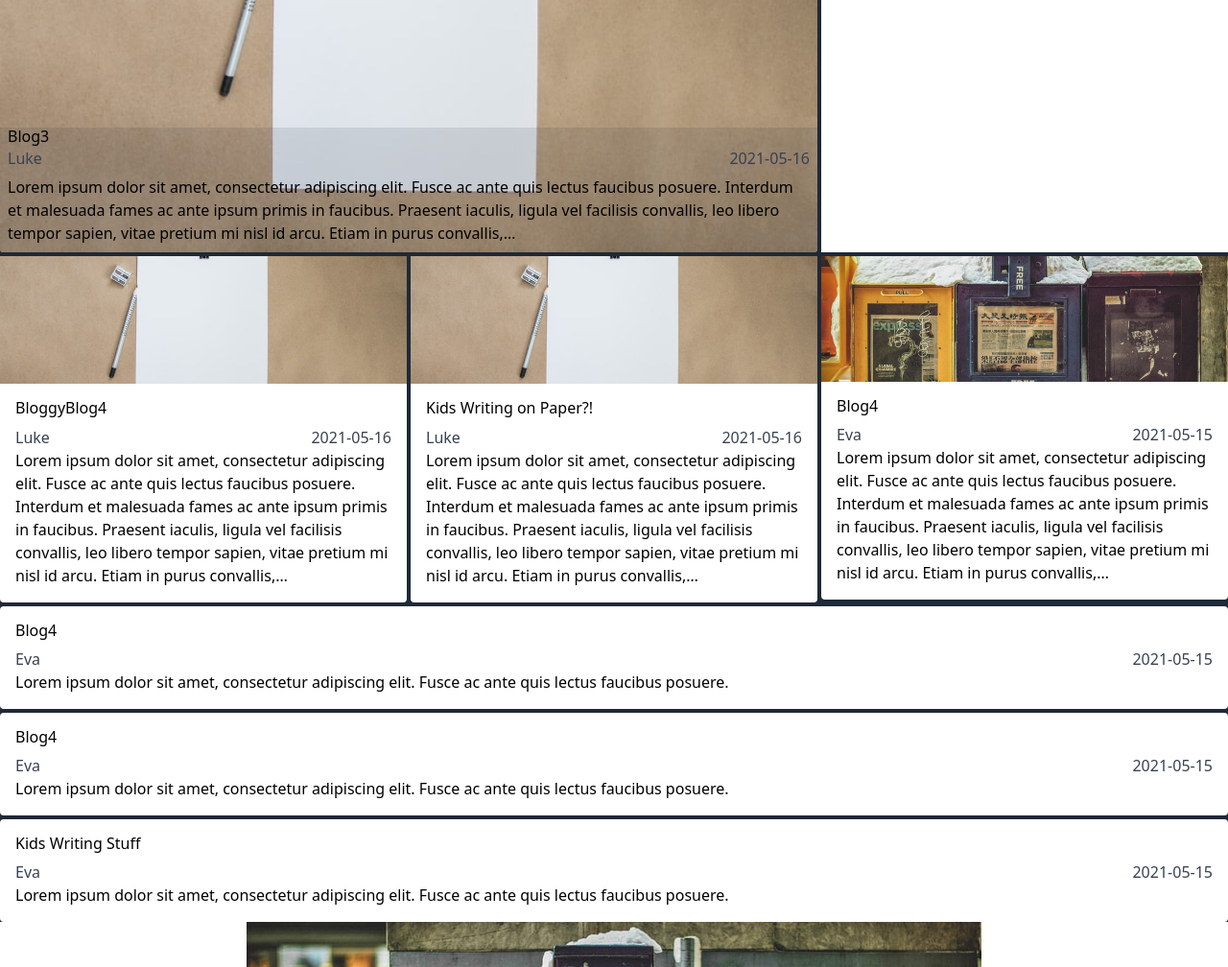
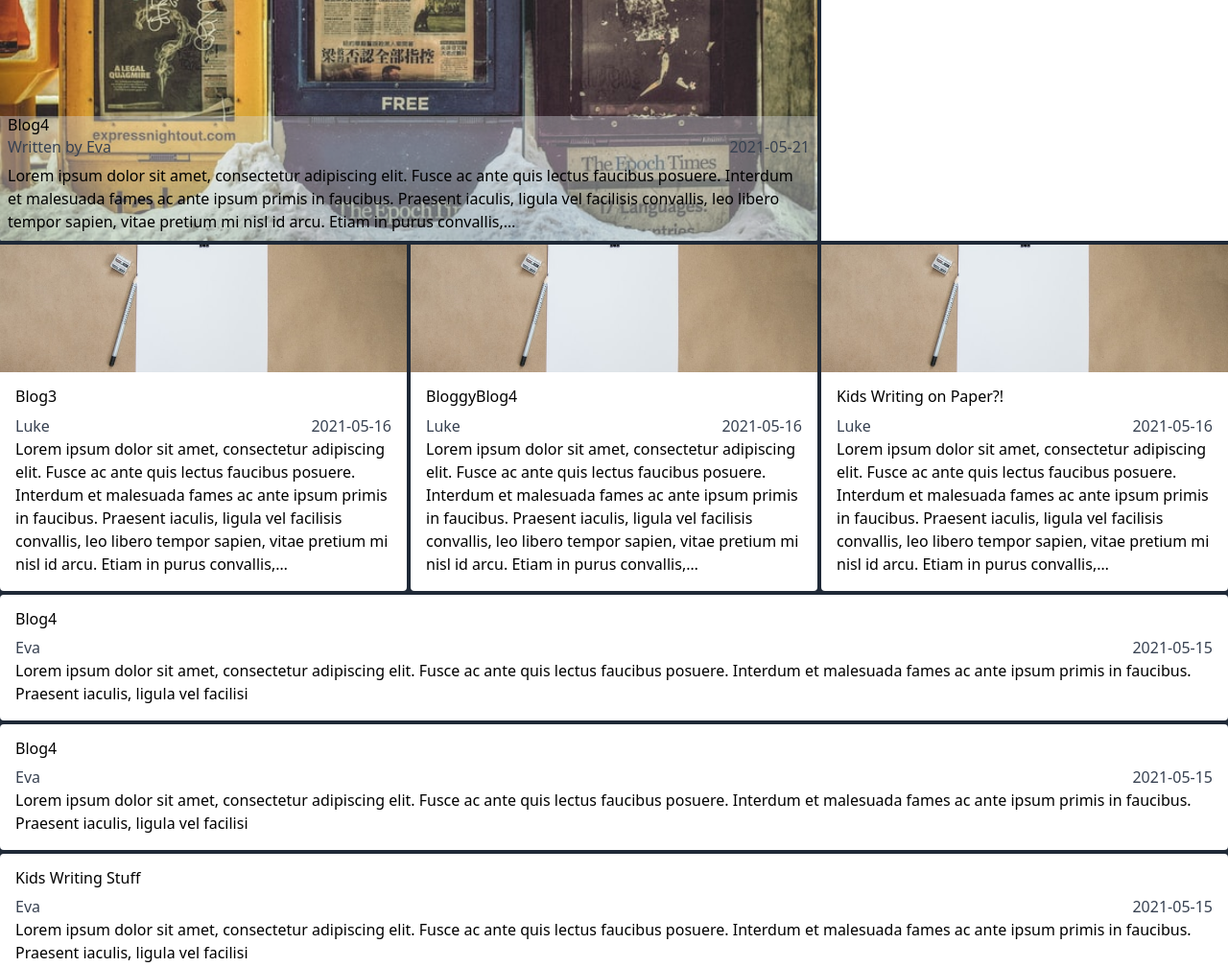
Before and after one commit to bromericano/first-gatsby-site, a Gatsby site: page / in a window 1280 px wide. Shown: the part 480-1488 px from the top of the page at 96% size. Built offline with nearby package versions, Linux system fonts and the light colour scheme; Gatsby itself is replaced by a stand-in of ours.

Commit message:
Added styling to make the first articles excerpt more readable on a dark picture overlay.

```diff
--- a/src/pages/blog6.md
+++ b/src/pages/blog6.md
@@ -1,6 +1,6 @@
 ---
 title: "Blog4"
-date: "2021-05-15"
+date: "2021-05-21"
 author: "Eva"
 image: "../images/main.jpg"
 ---
--- a/src/pages/index.js
+++ b/src/pages/index.js
@@ -23,9 +23,9 @@ const IndexPage = ({ data }) => {
                       <Card className='hover:bg-blue-300' style={{ border: 'transparent' }}>
                         <CardImg className='h-full' src={node.frontmatter.image.publicURL} alt='image' />
                         <CardImgOverlay className='p-0'>
-                        <div className='bg-gray-900 bg-opacity-10 pb-2 px-2 text-black' style={{ position: 'absolute', bottom: 0 }}>
+                        <div className='bg-gray-300 bg-opacity-40 pb-2 px-2 text-black' style={{ position: 'absolute', bottom: 0 }}>
                           <CardTitle tag="h5">{node.frontmatter.title}</CardTitle>
-                          <CardSubtitle tag="h6" className="mb-2 text-gray-700">{node.frontmatter.author} <span className='float-right'>{node.frontmatter.date}</span></CardSubtitle>
+                          <CardSubtitle tag="h6" className="mb-2 text-gray-700">Written by {node.frontmatter.author} <span className='float-right'>{node.frontmatter.date}</span></CardSubtitle>
                           <CardText>{node.excerpt}</CardText>
                         </div>
                         </CardImgOverlay>
@@ -57,7 +57,7 @@ const IndexPage = ({ data }) => {
                         <CardBody>
                           <CardTitle tag="h6">{node.frontmatter.title}</CardTitle>
                           <CardSubtitle tag="h7" className="mb-2 text-gray-700">{node.frontmatter.author} <span className='float-right'>{node.frontmatter.date}</span></CardSubtitle>
-                          <CardText className="text-black">{node.excerpt.substr(0,100)}</CardText>
+                          <CardText className="text-black">{node.excerpt.substr(0,200)}</CardText>
                         </CardBody>
                       </Card>
                     </div>
```
